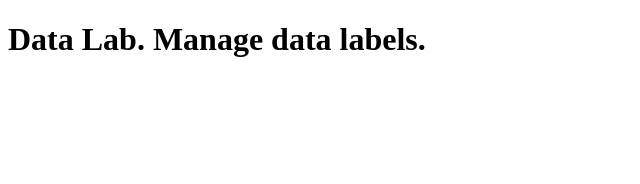
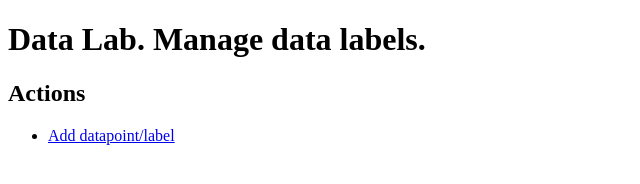
Before and after one commit to tomaslibal/ua-detection, a website: page py-mgr/static/index.html in a window 1280 px wide. Shown: the whole page, without its empty margins (0-640 px from the left). Drawn offline with Linux system fonts and the light colour scheme.

Commit message:
add link to the add form

```diff
--- a/py-mgr/static/index.html
+++ b/py-mgr/static/index.html
@@ -7,5 +7,11 @@
     </head>
     <body>
         <h1>Data Lab. Manage data labels.</h1>
+        <div>
+            <h2>Actions</h2>
+            <ul>
+                <li><a href="/add.html">Add datapoint/label</a></li>
+            </ul>
+        </div>
     </body>
 </html>
```
